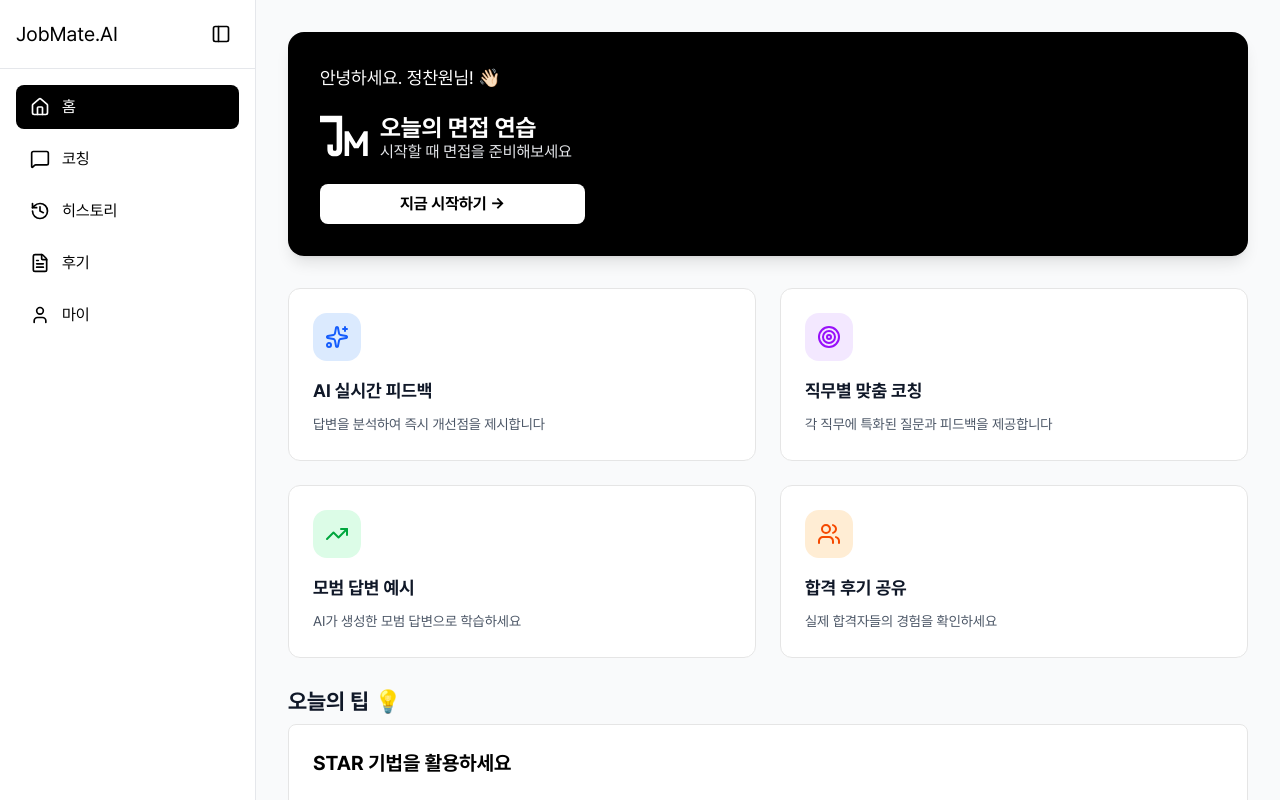
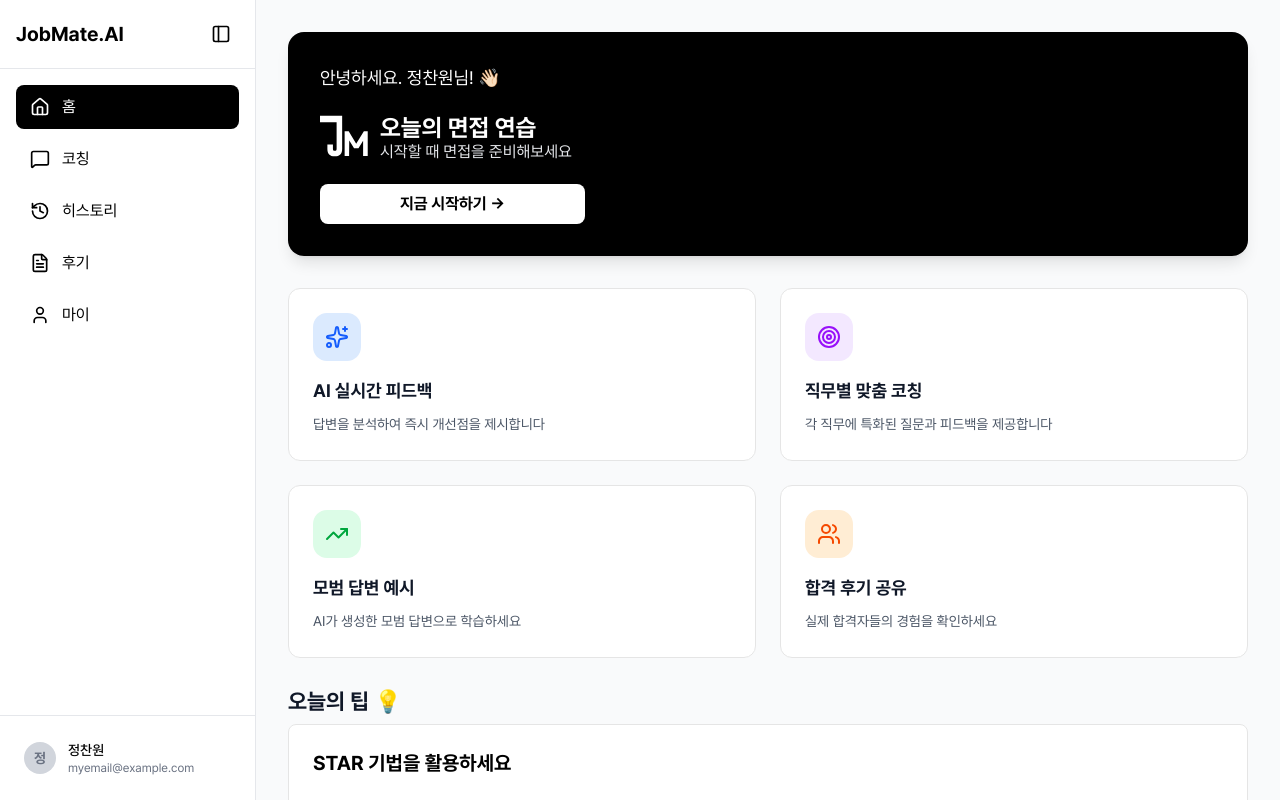
Before and after one commit to JobMate-team/jobmate-frontend, a React (Vite) app: page / in a window 1280 px wide. Built offline with nearby package versions, Linux system fonts and the light colour scheme.

Commit message:
[#5] feat: 사이드바 하단 영역 추가

```diff
--- a/src/components/layouts/SideBar.tsx
+++ b/src/components/layouts/SideBar.tsx
@@ -24,7 +24,7 @@ const SideBar = () => {
       {isSidebarOpen ? (
         <div className='p-4 border-b border-gray-200 flex flex-col space-y-2'>
           <div className='flex flex-row justify-between items-center'>
-            <h1 className='leading-6 text-xl whitespace-nowrap'>JobMate.AI</h1>
+            <h1 className='leading-6 font-semibold text-xl whitespace-nowrap'>JobMate.AI</h1>
             <button
               type='button'
               onClick={() => setIsSidebarOpen((prev) => !prev)}
@@ -66,6 +66,25 @@ const SideBar = () => {
           );
         })}
       </nav>
+
+      {isSidebarOpen && (
+        <div className='p-4 border-t border-gray-200'>
+          <div className='flex items-center gap-3 p-2 rounded-lg hover:bg-gray-200 cursor-pointer transition-all duration-150'>
+            <div className='w-8 h-8 rounded-full bg-gray-300 flex items-center justify-center font-semibold text-sm text-gray-500'>
+              정
+            </div>
+            <div
+              className={clsx(
+                'flex flex-col overflow-hidden transition-all duration-200',
+                isSidebarOpen ? 'opacity-100 translate-x-0 w-32' : 'opacity-0 -translate-x-2 w-0',
+              )}
+            >
+              <span className='text-sm font-medium whitespace-nowrap'>정찬원</span>
+              <span className='text-xs text-gray-500 whitespace-nowrap'>myemail@example.com</span>
+            </div>
+          </div>
+        </div>
+      )}
     </aside>
   );
 };
```
